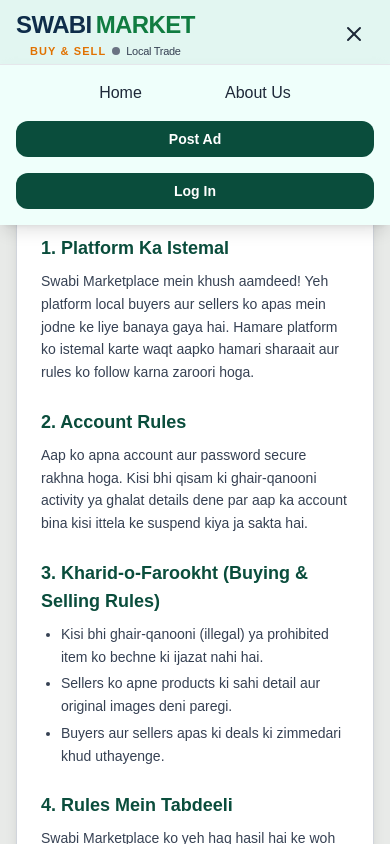
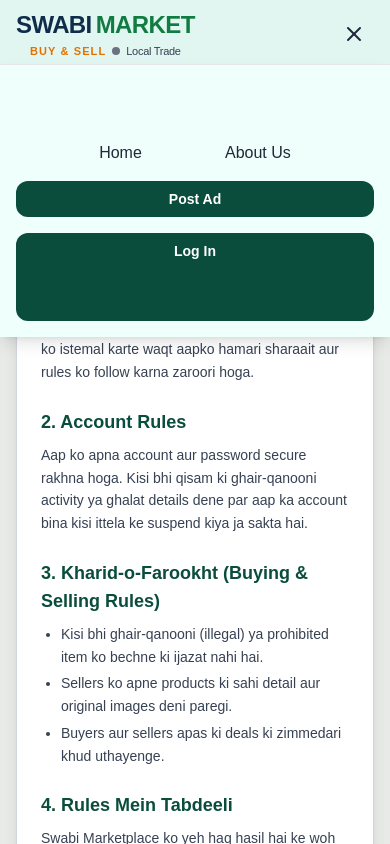
Before and after one commit to Mr-WaqasAhmad/swabi-marketplace, a React (Vite) app: page /terms in a window 390 px wide. Both pictures are taken after a click on the button 354 px from the left and 34 px from the top of the page. Shown: the top 844 px of the page. Built offline with nearby package versions, Linux system fonts and the light colour scheme; no server answers.

Commit message:
Adjust padding in MobileNavLinks component
Updated padding for MobileNavLinks components.

```diff
--- a/src/components/MobileNavLinks.jsx
+++ b/src/components/MobileNavLinks.jsx
@@ -15,7 +15,7 @@ export const MobileNavLinks = ({ isOpened, setIsOpened }) => {
         }`}
     >
       {/* ✅ Home (Left) + About Us (Right) */}
-      <div className="flex items-center justify-evenly px-10 gap-10">
+      <div className="flex items-center justify-evenly px-10 pt-15 gap-10">
         <NavLink
           to="/"
           onClick={() => setIsOpened(false)}
@@ -57,7 +57,7 @@ export const MobileNavLinks = ({ isOpened, setIsOpened }) => {
           onClick={() => setIsOpened(false)}
           className="flex items-center justify-center gap-3 pt-3 border-t border-gray-200"
         >
-          <div className="w-15 h-15 rounded-full flex justify-center items-center text-xl bg-[#3b053d] font-semibold text-white">
+          <div className="w-15 h-15 rounded-full flex justify-center items-center text-xl bg-[#3b053d] font-semibold text-white pb-15">
             {firstNameLetter || 'U'}
           </div>
         </Link>
@@ -65,7 +65,7 @@ export const MobileNavLinks = ({ isOpened, setIsOpened }) => {
         <Link
           to="/login"
           onClick={() => setIsOpened(false)}
-          className="bg-[#0a4d3c] text-white text-center text-sm font-semibold py-2 rounded-xl hover:bg-[#D4AF37] hover:text-[#0a4d3c] transition-all"
+          className="bg-[#0a4d3c] text-white text-center text-sm font-semibold py-2 rounded-xl hover:bg-[#D4AF37] hover:text-[#0a4d3c] transition-all pb-15"
         >
           Log In
         </Link>
```
